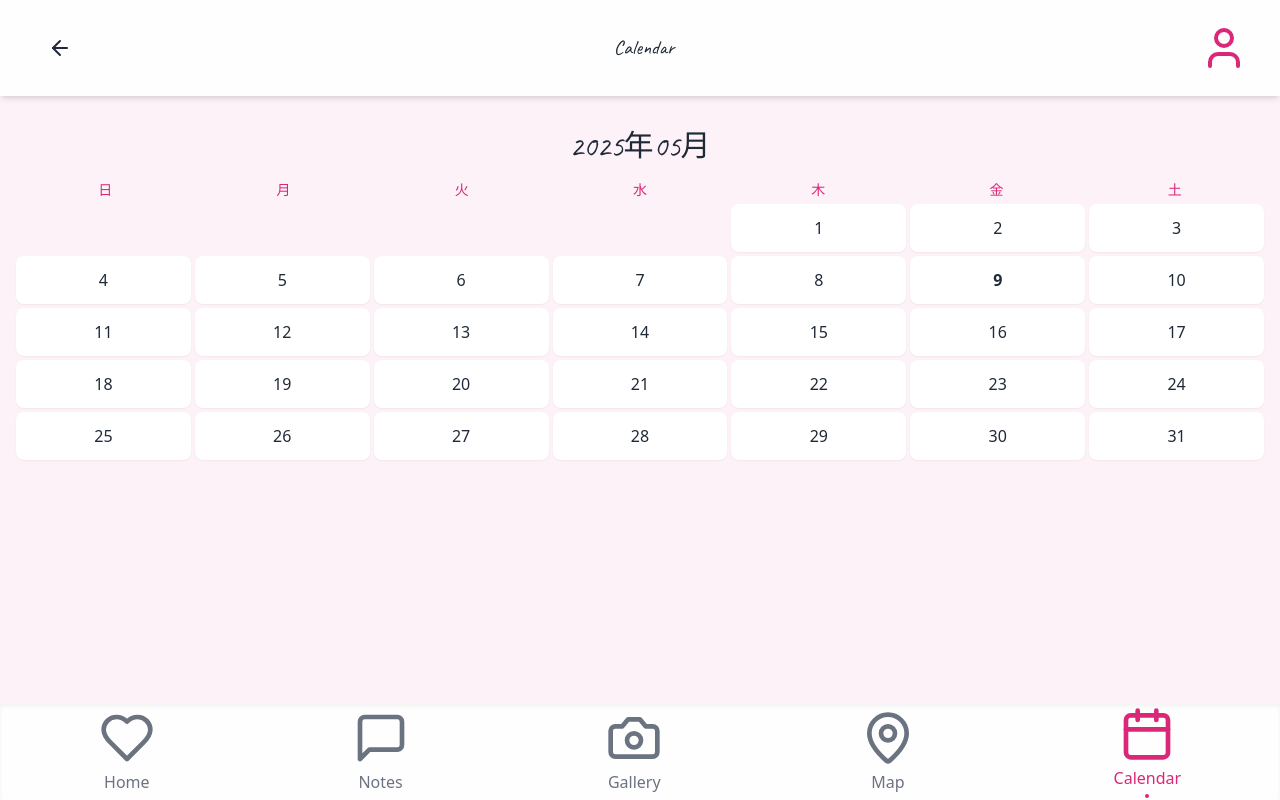
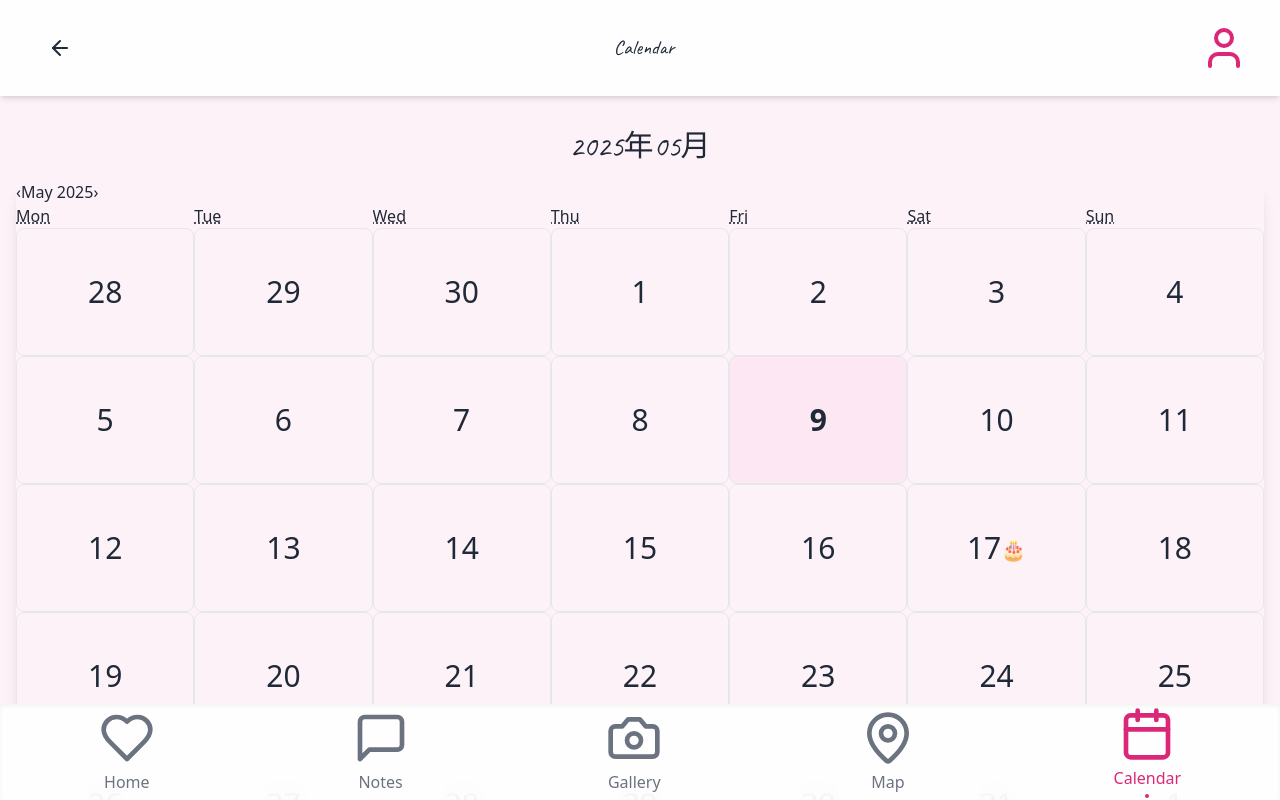
Before and after one commit to ui8966/WilliamAndMaminaForever-website, a React (Vite) app in the folder william-and-mamina-forever/: page /calendar in a window 1280 px wide. Built offline with nearby package versions, Linux system fonts and the light colour scheme.

Commit message:
Added a calendar with some dates

```diff
--- a/william-and-mamina-forever/package.json
+++ b/william-and-mamina-forever/package.json
@@ -14,6 +14,8 @@
     "framer-motion": "^12.10.5",
     "lucide-react": "^0.509.0",
     "react": "^19.1.0",
+    "react-calendar": "^5.1.0",
+    "react-day-picker": "^9.6.7",
     "react-dom": "^19.1.0",
     "react-router-dom": "^7.6.0",
     "william-and-mamina-forever": "file:"
@@ -21,6 +23,8 @@
   "devDependencies": {
     "@eslint/js": "^9.25.0",
     "@types/react": "^19.1.2",
+    "@types/react-calendar": "^4.1.0",
+    "@types/react-day-picker": "^5.3.0",
     "@types/react-dom": "^19.1.2",
     "@vitejs/plugin-react": "^4.4.1",
     "autoprefixer": "^10.4.21",
--- /dev/null
+++ b/william-and-mamina-forever/src/global.d.ts
@@ -0,0 +1,2 @@
+// src/global.d.ts
+declare module 'react-calendar';
--- a/william-and-mamina-forever/src/pages/CalendarPage.tsx
+++ b/william-and-mamina-forever/src/pages/CalendarPage.tsx
@@ -1,50 +1,82 @@
 // src/pages/CalendarPage.tsx
+import { useState } from 'react'
+import Calendar from 'react-calendar'
+
+const emojiMap: Record<string, string> = {
+  '2025-05-17': '🎂',
+  '2025-06-9': '🎂',
+  '2025-08-7': '✈️',
+  '2025-07-9': '🇯🇵',
+  '2025-07-13': '🌸🏝️',
+  '2025-07-18': '🇰🇷',
+}
 
 export default function CalendarPage() {
-  // Today's year and month
-  const today = new Date()
-  const year = today.getFullYear()
-  const month = today.getMonth() + 1
-  const monthLabel = `${year}年${String(month).padStart(2, '0')}月`
-
-  // Weekday labels in Japanese
-  const weekdays = ['日', '月', '火', '水', '木', '金', '土']
-
-  // Compute days in month and the starting weekday
-  const firstDayOfWeek = new Date(year, month - 1, 1).getDay()
-  const daysInMonth = new Date(year, month, 0).getDate()
-
-  // Build calendar cells: empty slots then day numbers
-  const cells: (number | null)[] = []
-  for (let i = 0; i < firstDayOfWeek; i++) cells.push(null)
-  for (let day = 1; day <= daysInMonth; day++) cells.push(day)
+  const [value, onChange] = useState(new Date())
 
   return (
     <div className="p-4">
-      {/* Month label */}
-      <h2 className="text-3xl font-heading text-center mb-4">{monthLabel}</h2>
+      <h2 className="text-3xl font-heading text-center mb-4">
+        {value.getFullYear()}年
+        {String(value.getMonth()+1).padStart(2,'0')}月
+      </h2>
 
-      {/* Weekday header */}
-      <div className="grid grid-cols-7 text-center text-sm mb-1">
-        {weekdays.map((wd) => (
-          <div key={wd} className="font-medium text-pink-600">
-            {wd}
-          </div>
-        ))}
-      </div>
+      <div className="mx-auto w-full max-w-7xl">
+        <Calendar
+          onChange={onChange}
+          value={value}
+          className="rounded-2xl shadow-lg overflow-hidden"
+          minDetail="month"
+          maxDetail="month"
+          prev2Label={null}
+          next2Label={null}
+          tileContent={({
+            date,
+            view,
+          }: {
+            date: Date
+            view: 'month'
+          }) => {
+            if (view === 'month') {
+              const key =
+              `${date.getFullYear()}-` +
+              `${(date.getMonth()+1).toString().padStart(2,'0')}-` +
+              `${date.getDate().toString().padStart(2,'0')}`
 
-      {/* Days grid */}
-      <div className="grid grid-cols-7 gap-1">
-        {cells.map((day, idx) => (
-          <div
-            key={idx}
-            className={`h-12 flex items-center justify-center rounded-lg cursor-pointer
-              ${day === today.getDate() ? 'bg-pink-200 font-bold' : ''}
-              ${day === null ? 'bg-transparent' : 'bg-white shadow-sm'}`}
-          >
-            {day ?? ''}
-          </div>
-        ))}
+              const emoji = emojiMap[key]
+              return emoji
+                ? <div className="text-center mt-1 text-xl">{emoji}</div>
+                : null
+            }
+          }}
+tileClassName={({
+   date,
+   view,
+ }: {
+   date: Date
+   view: 'month'
+ }) => {
+   // only apply a box on month view
+   if (view !== 'month') return ''
+
+   // base box styles
+   const base = [
+     'p-6',
+     'h-32',
+     'border', 'border-gray-200',
+     'rounded-lg',
+     'flex', 'items-center', 'justify-center',
+     'text-3xl',
+   ].join(' ')
+
+   // highlight today
+   if (date.toDateString() === new Date().toDateString()) {
+     return `${base} bg-pink-100 font-bold`
+   }
+
+   return base
+ }}
+        />
       </div>
     </div>
   )
```
Also changed, not shown: 1 other file (tests, documents, lock files or other folders).
